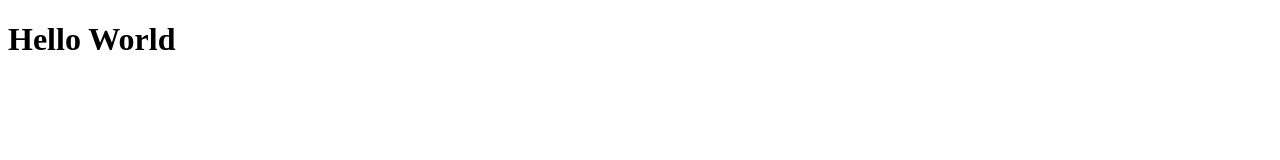
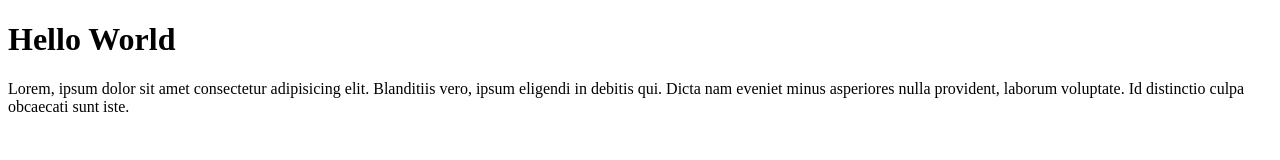
Before and after one commit to azarnuzy/azar-git-test, a plain HTML site: page index.html in a window 1280 px wide. Drawn offline with Linux system fonts and the light colour scheme.

Commit message:
menambahkan paragraf

```diff
--- a/index.html
+++ b/index.html
@@ -8,5 +8,10 @@
   </head>
   <body>
     <h1>Hello World</h1>
+    <p>
+      Lorem, ipsum dolor sit amet consectetur adipisicing elit. Blanditiis vero,
+      ipsum eligendi in debitis qui. Dicta nam eveniet minus asperiores nulla
+      provident, laborum voluptate. Id distinctio culpa obcaecati sunt iste.
+    </p>
   </body>
 </html>
```
